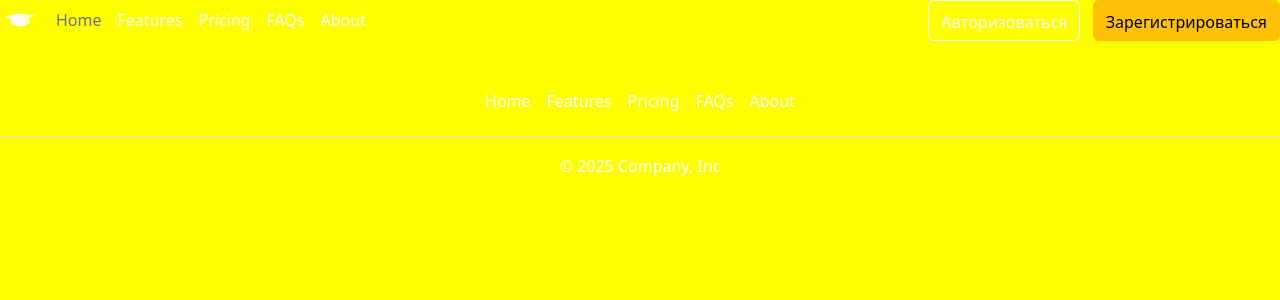
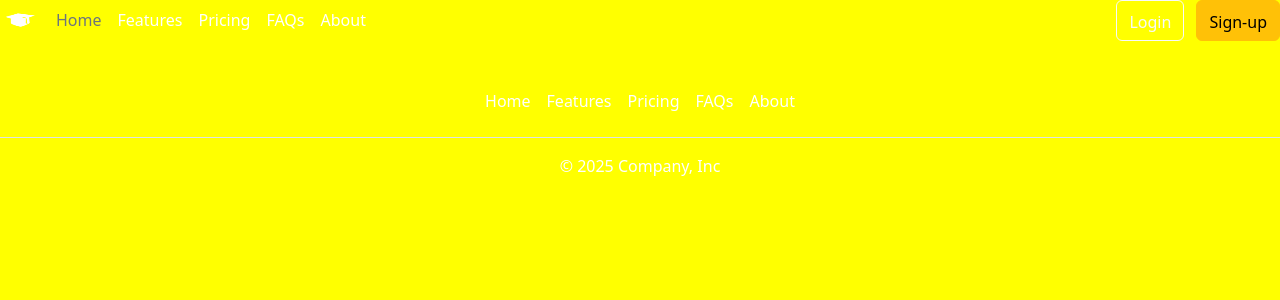
Before and after one commit to AffectVladislav/flask_prod, a Flask app: template app/templates/main/base.html in a window 1280 px wide. Shown: the top 300 px of the page. Run offline with Flask 3, Linux system fonts and the light colour scheme; the template is opened without the code that fills it, so the values that code supplies are empty; some libraries are stand-ins or nearby versions.

Commit message:
fixe static

```diff
--- a/app/templates/main/_header.html
+++ b/app/templates/main/_header.html
@@ -19,7 +19,9 @@
     </ul>
 
     <div class="text-end">
-      <button type="button" class="btn btn-outline-light me-2"><font style="vertical-align: inherit;"><font style="vertical-align: inherit;">Авторизоваться</font></font></button>
-      <button type="button" class="btn btn-warning"><font style="vertical-align: inherit;"><font style="vertical-align: inherit;">Зарегистрироваться</font></font></button>
+        <button type="button" class="btn btn-outline-light me-2"><font style="vertical-align: inherit;"><font
+                style="vertical-align: inherit;">Login</font></font></button>
+        <button type="button" class="btn btn-warning"><font style="vertical-align: inherit;"><font
+                style="vertical-align: inherit;">Sign-up</font></font></button>
     </div>
 </div>
```
